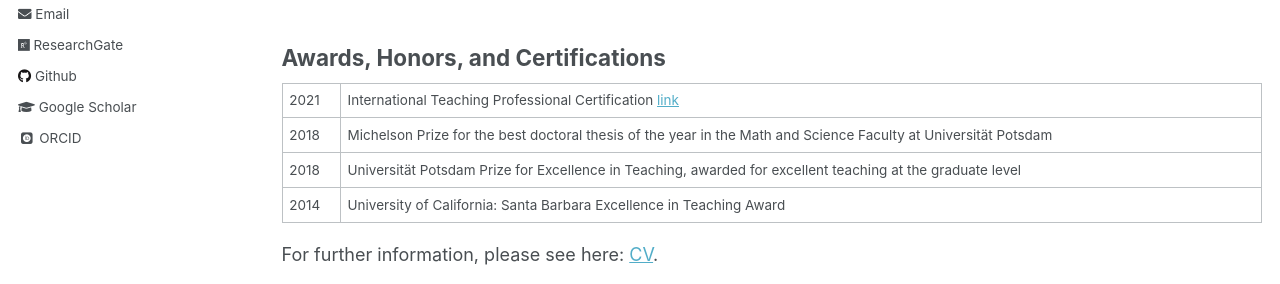
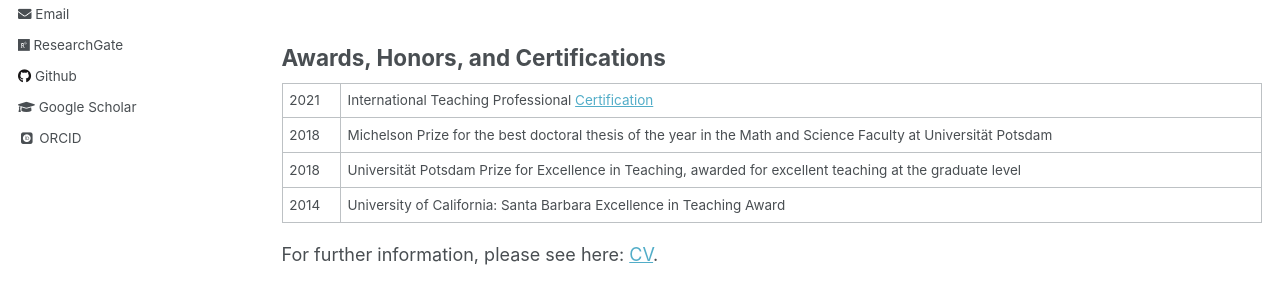
Before and after one commit to tasmi/tasmi.github.io, a Jekyll site: the page built from _pages/cv.md, in a window 1280 px wide and 997 px high. Shown: the part 508-792 px from the top of the window. Built offline with Jekyll 4.4.1, drawn with Linux system fonts in a browser that asks for light colours; some web fonts are replaced.

Commit message:
Update cv.md

```diff
--- a/_pages/cv.md
+++ b/_pages/cv.md
@@ -22,7 +22,7 @@ redirect_from:
 ## Awards, Honors, and Certifications
 
 |:----:|:--------:|
-| 2021 | International Teaching Professional Certification [link](https://www.uni-potsdam.de/de/pogs/career-development/teaching-professionals/international-teaching-professionals) |
+| 2021 | International Teaching Professional [Certification](https://www.uni-potsdam.de/de/pogs/career-development/teaching-professionals/international-teaching-professionals) |
 | 2018 | Michelson Prize for the best doctoral thesis of the year in the Math and Science Faculty at Universität Potsdam |
 | 2018 | Universität Potsdam Prize for Excellence in Teaching, awarded for excellent teaching at the graduate level |
 | 2014 | University of California: Santa Barbara Excellence in Teaching Award |
```
